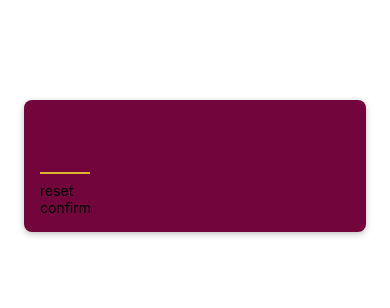
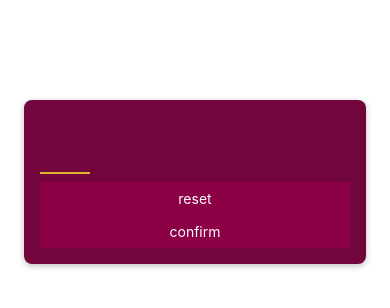
Before and after one commit to nedimm1/nedimm1-react_native_course_project2, a React Native app: screen / in a window 390 px wide. Shown: the top 308 px of the page. Built offline with nearby package versions, Linux system fonts and the light colour scheme.

Commit message:
adding some things to the button

```diff
--- a/components/PrimaryButton.js
+++ b/components/PrimaryButton.js
@@ -1,11 +1,31 @@
-import {View, Text} from 'react-native'
+import { View, Text, StyleSheet, Pressable } from "react-native";
 
-function PrimaryButton({children}) {
+function PrimaryButton({ children }) {
+
+ function handlePress(){
+  console.log("pressed")
+ }
+
   return (
-   <View>
-    <Text>{children}</Text>
-   </View>
-  )
+    <View style={styles.buttonContainer}>
+      <Pressable onPress={handlePress}>
+        <Text style={styles.buttonText}>{children}</Text>
+      </Pressable>
+    </View>
+  );
 }
 
-export default PrimaryButton
+const styles = StyleSheet.create({
+  buttonContainer: {
+    backgroundColor: "#8c0046",
+    paddingVertical: 8,
+    paddingHorizontal: 16,
+    elevation: 2,
+  },
+  buttonText: {
+    color: "white",
+    textAlign: "center",
+  },
+});
+
+export default PrimaryButton;
```
